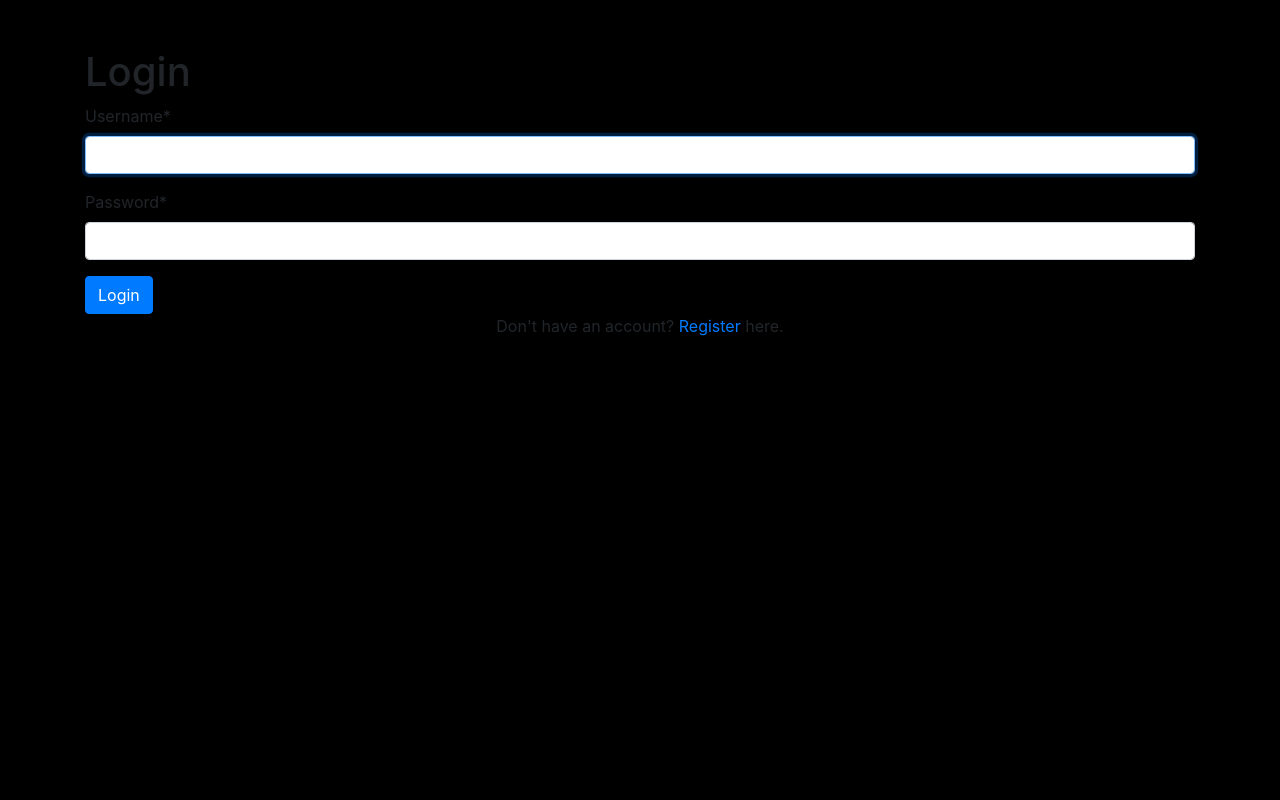
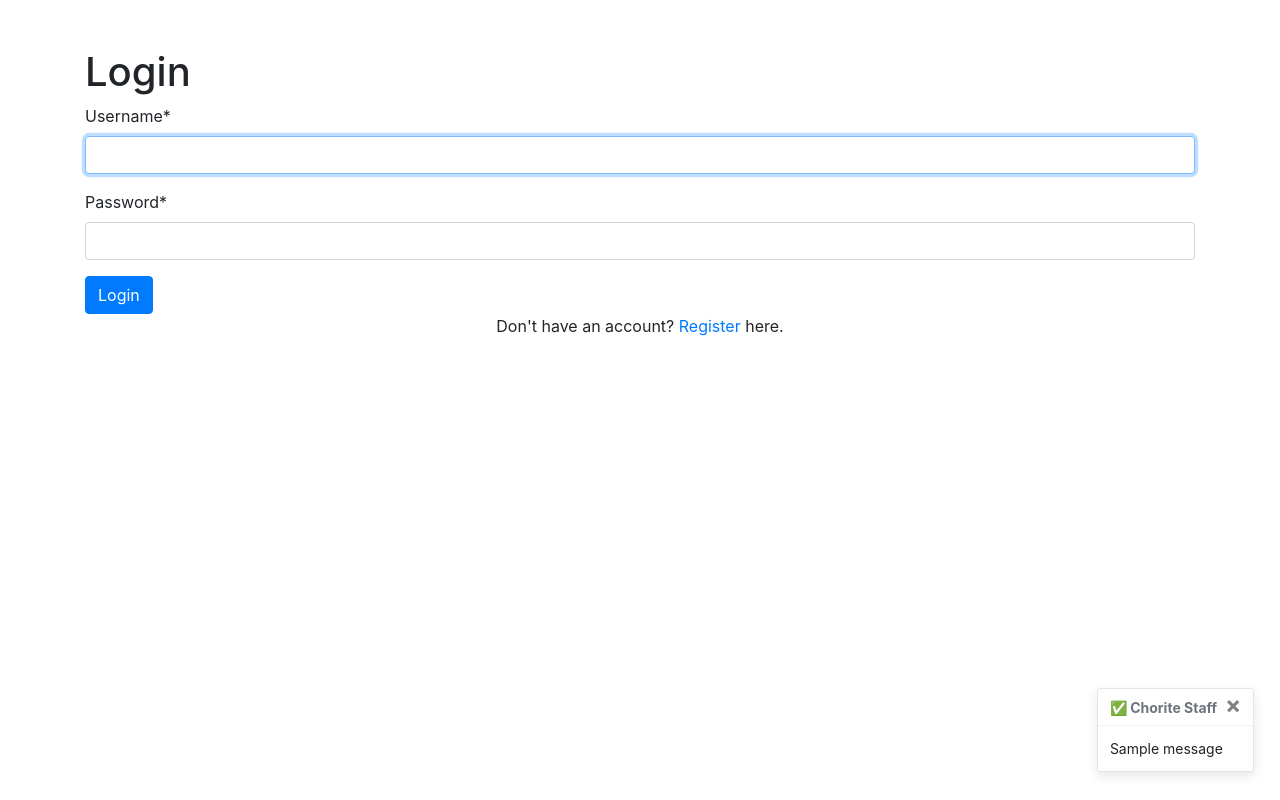
Before and after one commit to borpshws/chorite, a Django app: page /app/login in a window 1280 px wide. Run offline with Django 4.2, Linux system fonts and the light colour scheme; tables that the repository leaves empty hold one stand-in row (values such as "Sample post"); one stand-in notice (Sample message) is shown; some libraries are stand-ins or nearby versions.

Commit message:
got toasts and notification system working

```diff
--- a/Chorite/app/urls.py
+++ b/Chorite/app/urls.py
@@ -4,8 +4,11 @@ from django.urls import path
 
 from . import views
 
+app_name = "app"
+
 urlpatterns = [
     path("", views.index, name="home"),
     path("register", views.register_request, name="register"),
-    path("login", views.login_request, name="login")
+    path("login", views.login_request, name="login"),
+    path("logout", views.logout_request, name="logout")
 ]
--- a/Chorite/app/views.py
+++ b/Chorite/app/views.py
@@ -1,7 +1,7 @@
 from django.shortcuts import redirect, render
 
 from .forms import NewUserForm
-from django.contrib.auth import login, authenticate
+from django.contrib.auth import login, authenticate, logout
 from django.contrib import messages
 from django.contrib.auth.forms import AuthenticationForm
 
@@ -33,11 +33,16 @@ def login_request(request):
             user = authenticate(username=username, password=password)
             if user is not None:
                 login(request, user)
-                messages.info(request, f"You are now logged in as {username}.")
-                return redirect("app:homepage")
+                messages.success(request, f"You are now logged in as {username}.")
+                return redirect("app:home")
             else:
                 messages.error(request, "Invalid username or password.")
         else:
             messages.error(request, "Invalid username or password.")
     form = AuthenticationForm()
     return render(request, "app/login.html", context={"login_form": form})
+
+def logout_request(request):
+    logout(request)
+    messages.success(request, "You have successfully logged out.")
+    return redirect("app:home")
--- a/Chorite/templates/app/base.html
+++ b/Chorite/templates/app/base.html
@@ -5,15 +5,57 @@
     <meta http-equiv="X-UA-Compatible" content="IE=edge">
     <meta name="viewport" content="width=device-width, initial-scale=1.0">
     <link rel="stylesheet" href="https://stackpath.bootstrapcdn.com/bootstrap/4.4.1/css/bootstrap.min.css" integrity="sha384-Vkoo8x4CGsO3+Hhxv8T/Q5PaXtkKtu6ug5TOeNV6gBiFeWPGFN9MuhOf23Q9Ifjh" crossorigin="anonymous">
+    <!--<link rel="stylesheet" href="https://cdnjs.cloudflare.com/ajax/libs/materialize/1.0.0/css/materialize.min.css">
+    <script src="https://cdnjs.cloudflare.com/ajax/libs/materialize/1.0.0/js/materialize.min.js"></script>-->
+
     <title>{% block title %}Untitled Doc{% endblock %} | ChoriteGPCS</title>
 
 </head>
 <body>
+    <!--{% if messages %}
+    <ul class="messages">
+        {% for message in messages %}
+            {% if message.tags == 'success'%}
+                <script>M.toast({html: "{{message}}", classes: 'green rounded', displayLength:2000});</script>
+            {% elif message.tags == 'info'%}
+                <script>M.toast({html: "{{message}}", classes: 'blue rounded', displayLength:2000});</script>
+            {% elif message.tags == 'warning'%}
+                <script>M.toast({html: "{{message}}", classes: 'orange rounded', displayLength:10000});</script>
+            {% elif message.tags == 'error'%}
+                <script>M.toast({html: "{{message}}", classes: 'red rounded', displayLength:10000});</script>
+            {% endif %}
+        {% endfor %}
+    </ul>
+    {% endif %}-->
+
+    {% if messages %}
+    {% for message in messages %}
+    <div class="toast toast-info" role="alert" aria-live="assertive" aria-atomic="true" data-delay="10000" style="position: absolute; bottom: 2%; right: 2%;">
+        <div class="toast-header">
+          <strong class="mr-auto">{{ message.tags }} Chorite Staff</strong>
+          <small></small>
+          <button type="button" class="ml-2 mb-1 close" data-dismiss="toast" aria-label="Close">
+            <span aria-hidden="true">&times;</span>
+          </button>
+        </div>
+
+        <div class="toast-body">
+
+          {{message}}
+        </div>
+
+      </div>
+      {% endfor %}
+    {% endif %}
     <!-- Begin content block -->
     {% block content %}{% endblock %}
     <!-- End content block -->
     <script src="https://code.jquery.com/jquery-3.4.1.slim.min.js" integrity="sha384-J6qa4849blE2+poT4WnyKhv5vZF5SrPo0iEjwBvKU7imGFAV0wwj1yYfoRSJoZ+n" crossorigin="anonymous"></script>
       <script src="https://cdn.jsdelivr.net/npm/popper.js@1.16.0/dist/umd/popper.min.js" integrity="sha384-Q6E9RHvbIyZFJoft+2mJbHaEWldlvI9IOYy5n3zV9zzTtmI3UksdQRVvoxMfooAo" crossorigin="anonymous"></script>
       <script src="https://stackpath.bootstrapcdn.com/bootstrap/4.4.1/js/bootstrap.min.js" integrity="sha384-wfSDF2E50Y2D1uUdj0O3uMBJnjuUD4Ih7YwaYd1iqfktj0Uod8GCExl3Og8ifwB6" crossorigin="anonymous"></script>
-</body>
+    {% if messages %}
+      <script>$('.toast').toast('show')</script>
+    {% endif %}
+
+    </body>
 </html>
--- a/Chorite/templates/app/login.html
+++ b/Chorite/templates/app/login.html
@@ -5,7 +5,7 @@
 
 <style>
     body {
-        background-color: #000;
+        background-color: #fff;
     }
 </style>
 
--- a/Chorite/templates/app/register.html
+++ b/Chorite/templates/app/register.html
@@ -12,7 +12,7 @@
         {{ register_form|crispy }}
         <button class="btn btn-primary" type="submit">Register</button>
     </form>
-    <p class="text-center">If you already have an account, <a href="/login">login</a> instead.</p>
+    <p class="text-center">If you already have an account, <a href="/app/login">login</a> instead.</p>
 </div>
 
 {% endblock content %}
--- a/Chorite/templates/frontend/base.html
+++ b/Chorite/templates/frontend/base.html
@@ -8,7 +8,6 @@
     <title>{% block title %}Untitled Doc{% endblock %} | ChoriteGPCS</title>
 </head>
 <body>
-    {% load cripsy_forms_tags %}
     <!-- Begin content block -->
     {% block content %}{% endblock %}
     <!-- End content block -->
--- a/Chorite/templates/frontend/home.html
+++ b/Chorite/templates/frontend/home.html
@@ -1,5 +1,6 @@
 {% extends 'frontend/base.html' %}
 
 {% block content %}
-<div class="">Placeholder text for future homepage.</div>
+<h1 class="p-4">Placeholder text for future homepage.</h1>
+<a href="/app" class="p-4">Go to app</a>
 {% endblock %}
```
Also changed, not shown: Chorite/Chorite/settings.py (+11 -0 lines), Chorite/templates/app/index.html (+18 -1 lines).
